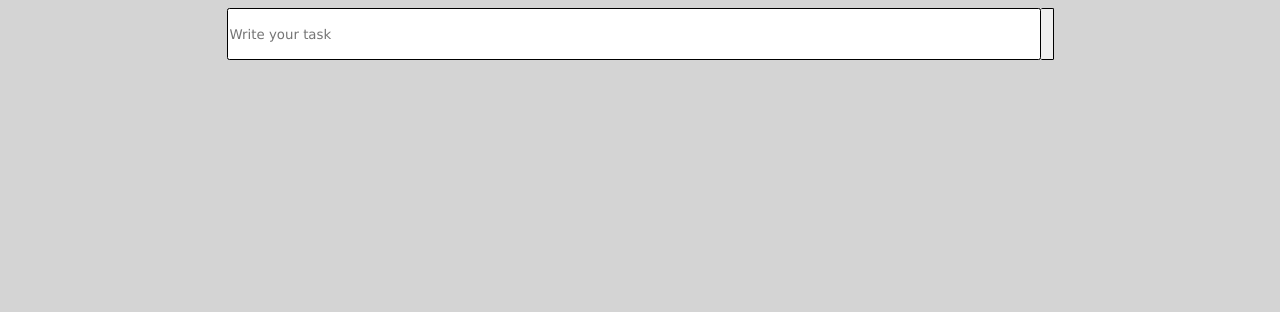
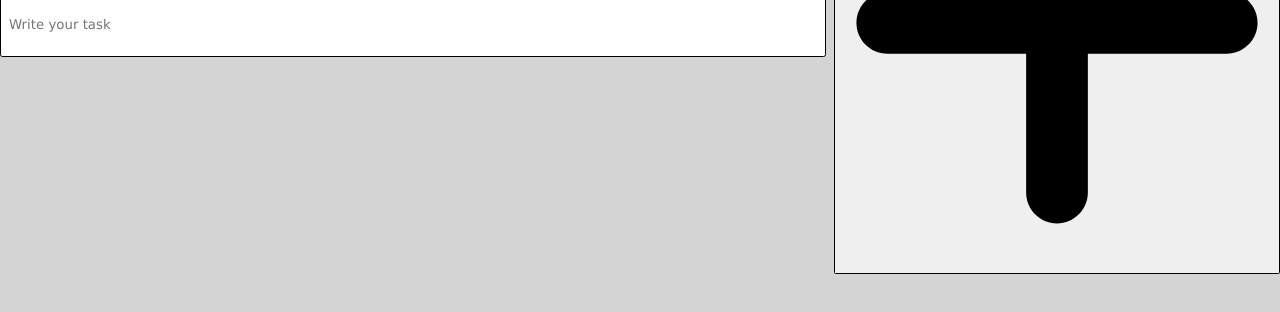
Before and after one commit to Cleo-s/React-learn, a React (Create React App) app: page / in a window 1280 px wide. Shown: the top 312 px of the page. Built offline with nearby package versions, Linux system fonts and the light colour scheme.

Commit message:
add: checkbox for task update upd: App.js decrease vulnerabilities and logic-pressure fix: CSS minor fixes

```diff
--- a/src/App.css
+++ b/src/App.css
@@ -6,42 +6,3 @@ body {
     background-color: #d4d4d4;
     height: 100%;
 }
-
-.header {
-    display: flex;
-    flex-direction: row;
-    justify-content: center;
-    align-items: center;
-}
-
-.tasks-section {
-    display: flex;
-    flex-direction: column;
-    justify-content: center;
-    align-items: center;
-
-    margin: 0 auto;
-}
-
-.tasks-table {
-    padding: 0;
-}
-
-.tasks-table li {
-    display: flex;
-    flex-direction: row;
-    justify-content: space-between;
-    align-items: center;
-
-    background-color: #DBD8D4;
-
-    margin-top: 0.1rem;
-
-    border: 0.1rem solid #000;
-    border-radius: 0.15rem;
-
-    min-width: 55rem;
-    min-height: 3rem;
-
-    font-family: Verdana, Geneva, Tahoma, sans-serif;
-}
--- a/src/App.js
+++ b/src/App.js
@@ -1,62 +1,14 @@
-import React, { useState, useEffect } from 'react';
-import Input from './components/Input/index.jsx';
-import Button from './components/Button/index.jsx';
-import TrashBinIcon from './components/Icons/TrashBinIcon/index';
-import AddTaskIcon from './components/Icons/AddTaskIcon/index';
+import React from 'react';
+
+import Home from './pages/home/index';
+
 import './App.css';
 
 function App() {
 
-  const storedTasks = JSON.parse(sessionStorage.getItem('tasks')) || [];
-  const [tasks, setTasks] = useState(storedTasks);
-  const [taskTitle, setNewTask] = useState('');
-
-  useEffect(() => {
-    if (tasks.length > 0)
-      sessionStorage.setItem('tasks', JSON.stringify(tasks));
-  }, [tasks])
-
-  const handleTaskAdd = () => {
-    if (taskTitle.length === 0) return;
-    setTasks([...tasks, taskTitle]);
-    setNewTask('');
-  }
-
-  const handleTaskDelete = (index) => {
-    const updatedTasks = [...tasks];
-    updatedTasks.splice(index, 1);
-    setTasks(updatedTasks);
-  }
-
   return (
     <div className="App">
-
-      <section className='header' >
-        <Input
-          value={taskTitle}
-          onChange={(e) => setNewTask(e.target.value)}
-        />
-        <Button
-          className='add-task-button'
-          icon={<AddTaskIcon/>}
-          onClick={handleTaskAdd}
-        />
-      </section>
-
-      <section className='tasks-section'>
-        <ul className='tasks-table'>
-          {tasks.map((task, index) => (
-            <li
-              key={index}>
-              {task}
-              <Button
-                className='delete-task-button'
-                onClick={() => handleTaskDelete(index)}
-                icon={<TrashBinIcon />} />
-            </li>
-          ))}
-        </ul>
-      </section>
+      <Home />
     </div>
   );
 }
--- a/src/components/Button/Button.css
+++ b/src/components/Button/Button.css
@@ -1,14 +1,17 @@
 .add-task-button {
-    height: 3.25rem;
+    flex-grow: 1;
+    height: 100%;
     gap: 0.125rem;
-    margin: none;
-    margin-top: 0.5rem;
 
     border: 0.1rem solid #000;
     border-radius: 0.1rem;
-    border-left: none;
+    box-sizing: border-box;
 
     font-family: Verdana, Geneva, Tahoma, sans-serif;
+
+    svg {
+        height: 80%;
+    }
 }
 
 .delete-task-button {
--- a/src/components/Input/Input.css
+++ b/src/components/Input/Input.css
@@ -1,8 +1,8 @@
 .to-do-input {
     width: 50.5rem;
     height: 3rem;
-    margin: none;
-    margin-top: 0.5rem;
+
+    padding: 0.5rem;
 
     border: 0.1rem solid #000;
     border-radius: 0.15rem;
--- a/src/components/Input/index.jsx
+++ b/src/components/Input/index.jsx
@@ -1,12 +1,13 @@
 import React from 'react';
+
 import './Input.css';
 
-export default function Input({value, onChange}) {
+export default function Input({value, onChange, className, placeholder, type}) {
     return (
         <input
-        type='text'
-        placeholder='Write your task'
-        className='to-do-input'
+        type={type}
+        placeholder={placeholder}
+        className={className}
         value={value}
         onChange={onChange}
         />
--- /dev/null
+++ b/src/components/TaskCreate/TaskCreate.css
@@ -0,0 +1,13 @@
+.task-create-section {
+    display: flex;
+    flex-direction: row;
+    align-items: center;
+    justify-content: center;
+
+    max-height: 3rem;
+
+    box-sizing: border-box;
+
+    gap: 0.5rem;
+    margin: 0 auto;
+}
--- /dev/null
+++ b/src/components/TaskCreate/index.jsx
@@ -0,0 +1,29 @@
+import React from 'react';
+
+import './TaskCreate.css';
+
+import Button from '../Button/index';
+import Input from '../Input/index';
+import AddTaskIcon from '../Icons/AddTaskIcon';
+
+function TaskCreate({taskTitle, setNewTask, handleTaskAdd}) {
+
+    return (
+        <section className='task-create-section'>
+            <Input
+            type='text'
+            placeholder='Write your task'
+            className='to-do-input'
+            value={taskTitle}
+            onChange={(e) => setNewTask(e.target.value)}
+            />
+            <Button
+            icon={<AddTaskIcon />}
+            className='add-task-button'
+            onClick={handleTaskAdd}
+            />
+        </section>
+    )
+}
+
+export default TaskCreate;
--- /dev/null
+++ b/src/components/TaskList/TaskList.css
@@ -0,0 +1,27 @@
+.tasks-table li {
+    display: flex;
+    flex-direction: row;
+    justify-content: space-between;
+    align-items: center;
+
+    background-color: #DBD8D4;
+
+    margin-top: 0.1rem;
+
+    border: 0.1rem solid #000;
+    border-radius: 0.15rem;
+
+    min-width: 55rem;
+    min-height: 3rem;
+
+    font-family: Verdana, Geneva, Tahoma, sans-serif;
+}
+
+.tasks-section {
+    display: flex;
+    flex-direction: column;
+    justify-content: center;
+    align-items: center;
+
+    margin: 0;
+}
--- /dev/null
+++ b/src/components/TaskList/index.jsx
@@ -0,0 +1,42 @@
+import React from "react";
+import { useState } from "react";
+
+import Input from "../Input/index";
+import Button from "../Button/index";
+import TrashBinIcon from "../Icons/TrashBinIcon";
+
+import "./TaskList.css";
+
+function TaskList({ tasks, setTasks }) {
+  const [checkedTask, setCheckedTask] = useState(false);
+
+  const handleTaskDelete = (index) => {
+    const updatedTasks = [...tasks];
+    updatedTasks.splice(index, 1);
+    setTasks(updatedTasks);
+  };
+
+  const handleTaskCheck = () => {
+    setCheckedTask(!checkedTask);
+  };
+
+  return (
+    <section className="tasks-section">
+      <ul className="tasks-table">
+        {tasks.map((task, index) => (
+          <li key={index}>
+            <Input type="checkbox" onChange={handleTaskCheck} />
+            {task}
+            <Button
+              className="delete-task-button"
+              onClick={() => handleTaskDelete(index)}
+              icon={<TrashBinIcon />}
+            />
+          </li>
+        ))}
+      </ul>
+    </section>
+  );
+}
+
+export default TaskList;
--- /dev/null
+++ b/src/pages/home/index.jsx
@@ -0,0 +1,35 @@
+import React from "react";
+import { useState, useEffect } from "react";
+
+import TaskList from "../../components/TaskList/index";
+import TaskCreate from "../../components/TaskCreate/index";
+
+function Home() {
+  const storedTasks = JSON.parse(sessionStorage.getItem("tasks")) || [];
+  const [tasks, setTasks] = useState(storedTasks);
+  const [taskTitle, setNewTask] = useState("");
+
+  useEffect(() => {
+    if (tasks.length > 0)
+      sessionStorage.setItem("tasks", JSON.stringify(tasks));
+  }, [tasks]);
+
+  const handleTaskAdd = () => {
+    if (taskTitle.length === 0) return;
+    setTasks([...tasks, taskTitle]);
+    setNewTask("");
+  };
+
+  return (
+    <main>
+      <TaskCreate
+        taskTitle={taskTitle}
+        handleTaskAdd={handleTaskAdd}
+        setNewTask={setNewTask}
+      />
+      <TaskList tasks={tasks} setTasks={setTasks} />
+    </main>
+  );
+}
+
+export default Home;
--- /dev/null
+++ b/webpack.config.js
@@ -0,0 +1,12 @@
+module.exports = {
+    //...
+    module: {
+      rules: [
+        //...
+        {
+          test: /\.svg$/,
+          use: ['@svgr/webpack'],
+        },
+      ],
+    },
+  };
```
Also changed, not shown: src/pages/home/home.css (added).
